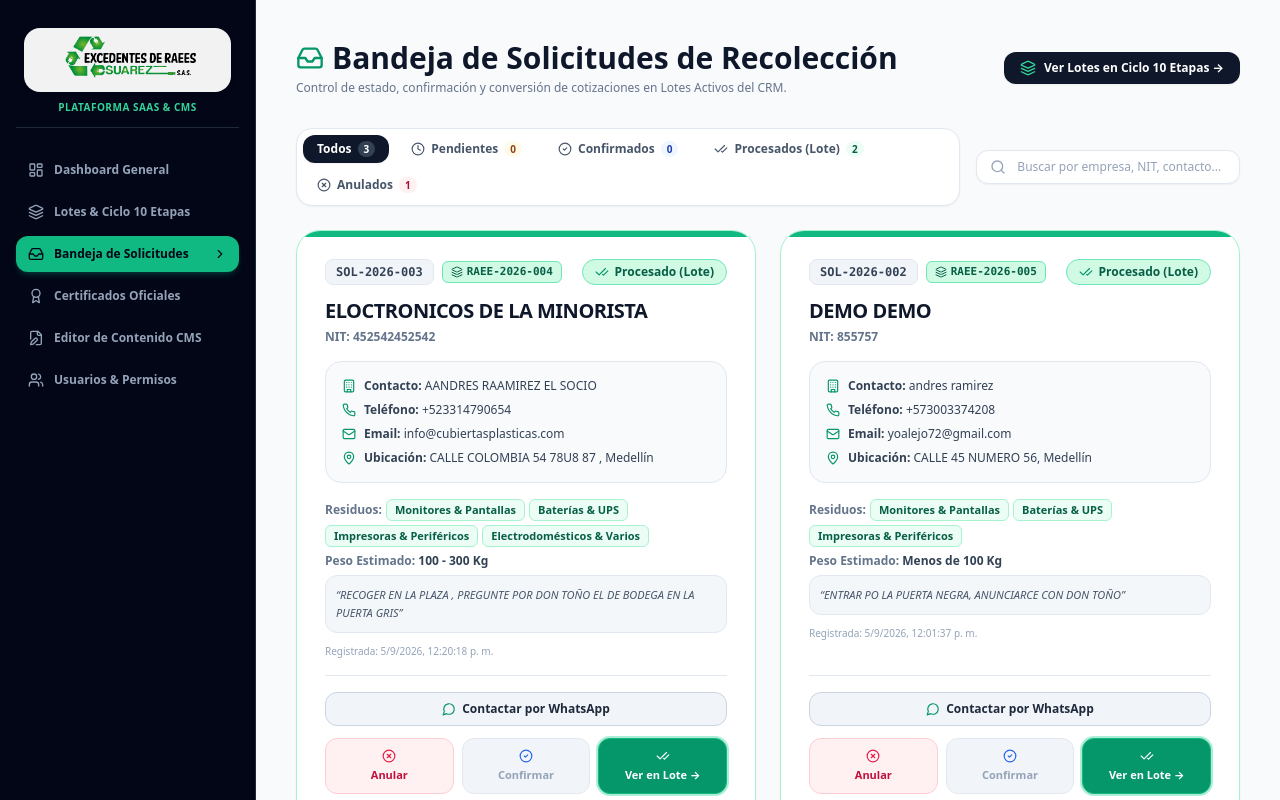
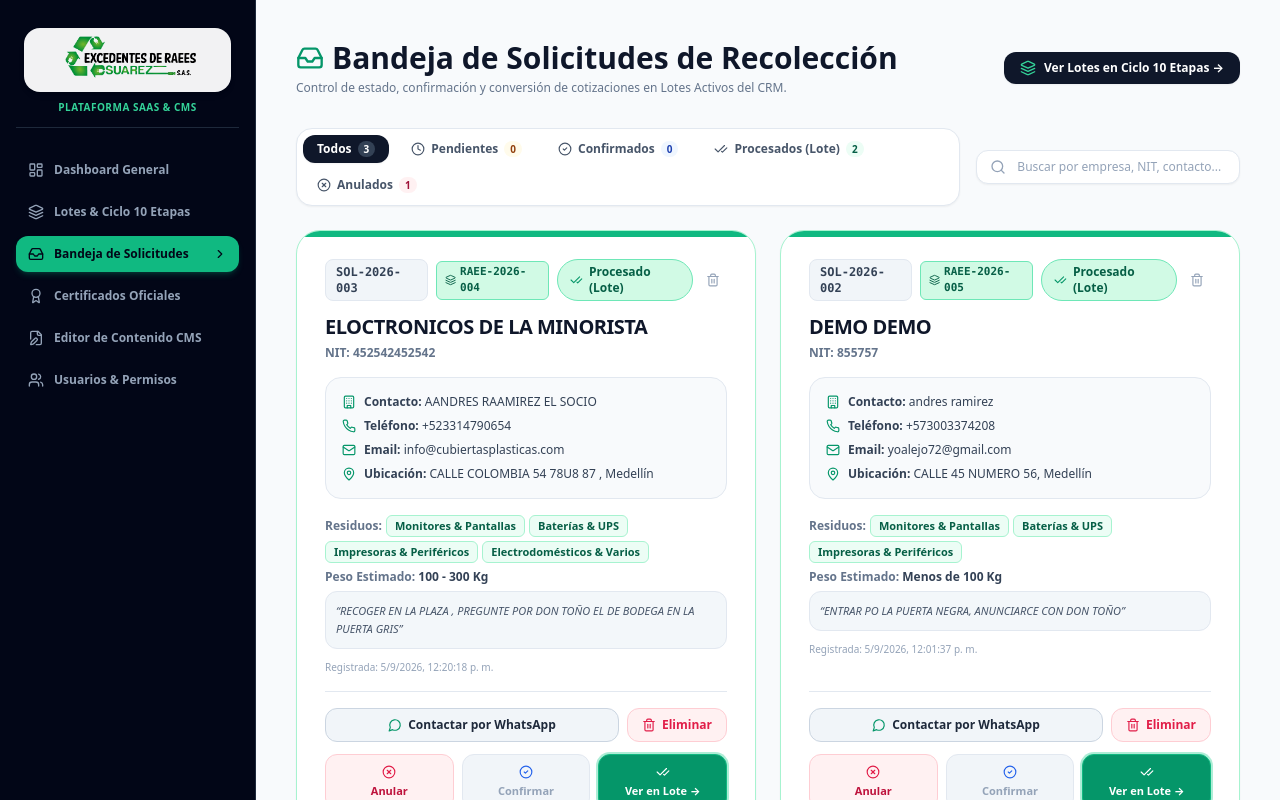
Before and after one commit to MIagroGPT/excedentes, a Next.js app: page /admin/solicitudes in a window 1280 px wide. Shown: the top 800 px of the page. Built offline with nearby package versions, Linux system fonts and the light colour scheme; no server answers; sample sign-in values are in the browser's storage.

Commit message:
feat: agregar boton de eliminar registro en bandeja de solicitudes y gestor de lotes

```diff
--- a/src/app/admin/lotes/page.tsx
+++ b/src/app/admin/lotes/page.tsx
@@ -14,7 +14,8 @@ import {
   Lock,
   CheckCircle2,
   AlertCircle,
-  Sparkles
+  Sparkles,
+  Trash2
 } from 'lucide-react';
 import { LoteResiduo } from '@/lib/types';
 import { generateCertificadoPDF } from '@/lib/pdfGenerator';
@@ -198,6 +199,32 @@ export default function AdminLotesPage() {
     }
   };
 
+  const handleDeleteLote = async (lote: LoteResiduo) => {
+    if (!confirm(`¿Estás seguro de que deseas eliminar permanentemente el lote ${lote.codigoSeguimiento} de "${lote.cliente.razonSocial}"?\n\nEsta acción borrará el registro, sus pesajes y su bitácora técnica de forma definitiva.`)) {
+      return;
+    }
+
+    try {
+      const res = await fetch(`/api/lotes?id=${encodeURIComponent(lote.id)}`, {
+        method: 'DELETE'
+      });
+
+      if (res.ok) {
+        setLotes(prev => prev.filter(l => l.id !== lote.id));
+        if (selectedLote?.id === lote.id) {
+          setSelectedLote(null);
+        }
+        alert('Lote eliminado correctamente.');
+      } else {
+        const err = await res.json();
+        alert(err.error || 'Error al eliminar el lote.');
+      }
+    } catch (e) {
+      console.error(e);
+      alert('Error de conexión al eliminar el lote.');
+    }
+  };
+
   const renderEtapasProgress = (etapaActual: number, isCompletado: boolean = false) => {
     const isFinalizado = etapaActual >= 10 && isCompletado;
 
@@ -368,12 +395,22 @@ export default function AdminLotesPage() {
                     )}
                   </td>
                   <td className="p-4 text-right">
+                    <div className="flex items-center justify-end gap-1.5">
                       <button
                         onClick={() => handleOpenLote(lote)}
-                      className="px-3 py-1.5 rounded-lg bg-slate-900 hover:bg-brand-600 text-white font-bold text-xs transition-colors shadow-sm cursor-pointer"
+                        className="px-3 py-1.5 rounded-lg bg-slate-900 hover:bg-brand-600 text-white font-bold text-xs transition-colors shadow-sm cursor-pointer whitespace-nowrap"
                       >
                         Ver & Gestionar
                       </button>
+                      <button
+                        type="button"
+                        onClick={() => handleDeleteLote(lote)}
+                        title="Eliminar este lote de registro"
+                        className="p-1.5 rounded-lg bg-rose-50 hover:bg-rose-600 text-rose-600 hover:text-white border border-rose-200 hover:border-rose-600 transition-all cursor-pointer shadow-2xs group"
+                      >
+                        <Trash2 className="w-3.5 h-3.5 group-hover:scale-110 transition-transform" />
+                      </button>
+                    </div>
                   </td>
                 </tr>
               ))}
@@ -558,6 +595,7 @@ export default function AdminLotesPage() {
 
               {/* Action Buttons */}
               <div className="flex flex-wrap items-center justify-between gap-3 pt-4 border-t border-slate-200">
+                <div className="flex items-center gap-2">
                   <button
                     type="button"
                     onClick={() => handleUpdateLote(false)}
@@ -565,6 +603,16 @@ export default function AdminLotesPage() {
                   >
                     Guardar Cambios de Etapa & Pesos
                   </button>
+                  <button
+                    type="button"
+                    onClick={() => handleDeleteLote(selectedLote)}
+                    className="px-4 py-2.5 rounded-xl bg-rose-50 hover:bg-rose-600 text-rose-600 hover:text-white border border-rose-200 hover:border-rose-600 font-bold text-xs flex items-center gap-1.5 transition-all cursor-pointer group"
+                    title="Eliminar permanentemente este lote"
+                  >
+                    <Trash2 className="w-3.5 h-3.5 group-hover:scale-110 transition-transform" />
+                    <span>Eliminar Lote</span>
+                  </button>
+                </div>
 
                 <div className="flex items-center gap-2">
                   {selectedLote.certificado ? (
--- a/src/app/admin/solicitudes/page.tsx
+++ b/src/app/admin/solicitudes/page.tsx
@@ -20,7 +20,8 @@ import {
   ExternalLink,
   MessageCircle,
   AlertCircle,
-  CheckCheck
+  CheckCheck,
+  Trash2
 } from 'lucide-react';
 import { SolicitudRecoleccion, EstadoSolicitud } from '@/lib/types';
 
@@ -75,6 +76,33 @@ export default function AdminSolicitudesPage() {
     } catch (e) {
       console.error(e);
       alert('Error de conexión al actualizar');
+    } finally {
+      setProcessingId(null);
+    }
+  };
+
+  // Delete Request Record permanently
+  const handleEliminarSolicitud = async (sol: SolicitudRecoleccion) => {
+    if (!confirm(`¿Estás seguro de que deseas eliminar permanentemente la solicitud ${sol.id} de "${sol.empresa}"?\n\nEsta acción borrará el registro por completo.`)) {
+      return;
+    }
+
+    setProcessingId(sol.id);
+    try {
+      const res = await fetch(`/api/solicitudes?id=${encodeURIComponent(sol.id)}`, {
+        method: 'DELETE'
+      });
+
+      if (res.ok) {
+        setSolicitudes(prev => prev.filter(s => s.id !== sol.id));
+        alert('Solicitud eliminada correctamente.');
+      } else {
+        const err = await res.json();
+        alert(err.error || 'Error al eliminar la solicitud');
+      }
+    } catch (e) {
+      console.error(e);
+      alert('Error de conexión al eliminar la solicitud');
     } finally {
       setProcessingId(null);
     }
@@ -341,8 +369,8 @@ export default function AdminSolicitudesPage() {
                         )}
                       </div>
 
-                      {/* Status Badge */}
-                      <div className="flex items-center">
+                      {/* Status Badge & Delete Action */}
+                      <div className="flex items-center gap-1.5">
                         {status === 'pendiente' && (
                           <span className="inline-flex items-center gap-1.5 px-3 py-1 rounded-full text-xs font-extrabold bg-amber-100 text-amber-800 border border-amber-300 shadow-xs">
                             <Clock className="w-3 h-3 text-amber-600 animate-pulse" />
@@ -367,6 +395,16 @@ export default function AdminSolicitudesPage() {
                             <span>Anulado</span>
                           </span>
                         )}
+
+                        <button
+                          type="button"
+                          disabled={isProcessing}
+                          onClick={() => handleEliminarSolicitud(sol)}
+                          title="Eliminar permanentemente este registro"
+                          className="p-1.5 rounded-lg text-slate-400 hover:text-rose-600 hover:bg-rose-50 border border-transparent hover:border-rose-200 transition-all cursor-pointer group"
+                        >
+                          <Trash2 className="w-3.5 h-3.5 group-hover:scale-110 transition-transform" />
+                        </button>
                       </div>
                     </div>
 
@@ -422,17 +460,27 @@ export default function AdminSolicitudesPage() {
                   {/* Bottom: Contact & 3 Action Status Buttons */}
                   <div className="pt-4 border-t border-slate-200 space-y-3">
 
-                    {/* Quick WhatsApp Contact */}
-                    <div className="flex items-center justify-between gap-2">
+                    {/* Quick WhatsApp Contact & Eliminar Registro */}
+                    <div className="flex items-center gap-2">
                       <a
                         href={`https://wa.me/${sol.telefono.replace(/[^0-9]/g, '')}?text=Hola%20${encodeURIComponent(sol.contacto)},%20te%20contactamos%20de%20Excedentes%20de%20Raees%20Su%C3%A1rez%20respecto%20a%20tu%20solicitud%20${sol.id}.`}
                         target="_blank"
                         rel="noreferrer"
-                        className="w-full py-2 px-3 rounded-xl bg-slate-100 hover:bg-slate-200 text-slate-800 text-xs font-bold border border-slate-300 flex items-center justify-center gap-1.5 transition-colors"
+                        className="flex-1 py-2 px-3 rounded-xl bg-slate-100 hover:bg-slate-200 text-slate-800 text-xs font-bold border border-slate-300 flex items-center justify-center gap-1.5 transition-colors cursor-pointer"
                       >
                         <MessageCircle className="w-3.5 h-3.5 text-emerald-600" />
                         <span>Contactar por WhatsApp</span>
                       </a>
+                      <button
+                        type="button"
+                        disabled={isProcessing}
+                        onClick={() => handleEliminarSolicitud(sol)}
+                        title="Eliminar permanentemente este registro"
+                        className="py-2 px-3.5 rounded-xl bg-rose-50 hover:bg-rose-600 text-rose-600 hover:text-white border border-rose-200 hover:border-rose-600 text-xs font-bold flex items-center justify-center gap-1.5 transition-all cursor-pointer shadow-2xs group shrink-0"
+                      >
+                        <Trash2 className="w-3.5 h-3.5 group-hover:scale-110 transition-transform" />
+                        <span>Eliminar</span>
+                      </button>
                     </div>
 
                     {/* 3 Status Control Buttons */}
--- a/src/app/api/lotes/route.ts
+++ b/src/app/api/lotes/route.ts
@@ -146,3 +146,31 @@ export async function PUT(req: Request) {
     return NextResponse.json({ error: 'Error al actualizar lote' }, { status: 400 });
   }
 }
+
+export async function DELETE(req: Request) {
+  try {
+    const { searchParams } = new URL(req.url);
+    let id = searchParams.get('id');
+
+    if (!id) {
+      const body = await req.json().catch(() => ({}));
+      id = body.id;
+    }
+
+    if (!id) {
+      return NextResponse.json({ error: 'ID o código de lote requerido' }, { status: 400 });
+    }
+
+    const lotes = getLotes();
+    const filtered = lotes.filter(l => l.id !== id && l.codigoSeguimiento !== id);
+
+    if (filtered.length === lotes.length) {
+      return NextResponse.json({ error: 'Lote no encontrado' }, { status: 404 });
+    }
+
+    saveLotes(filtered);
+    return NextResponse.json({ success: true, message: 'Lote eliminado correctamente' });
+  } catch (error) {
+    return NextResponse.json({ error: 'Error al eliminar lote' }, { status: 500 });
+  }
+}
--- a/src/app/api/solicitudes/route.ts
+++ b/src/app/api/solicitudes/route.ts
@@ -80,3 +80,31 @@ export async function PUT(req: Request) {
     return NextResponse.json({ error: 'Error al actualizar solicitud' }, { status: 500 });
   }
 }
+
+export async function DELETE(req: Request) {
+  try {
+    const { searchParams } = new URL(req.url);
+    let id = searchParams.get('id');
+
+    if (!id) {
+      const body = await req.json().catch(() => ({}));
+      id = body.id;
+    }
+
+    if (!id) {
+      return NextResponse.json({ error: 'ID de solicitud requerido' }, { status: 400 });
+    }
+
+    const solicitudes = getSolicitudes();
+    const filtered = solicitudes.filter(s => s.id !== id);
+
+    if (filtered.length === solicitudes.length) {
+      return NextResponse.json({ error: 'Solicitud no encontrada' }, { status: 404 });
+    }
+
+    saveSolicitudes(filtered);
+    return NextResponse.json({ success: true, message: 'Solicitud eliminada correctamente' });
+  } catch (error) {
+    return NextResponse.json({ error: 'Error al eliminar solicitud' }, { status: 500 });
+  }
+}
```
Lines whose indentation alone changed are shown as unchanged.
